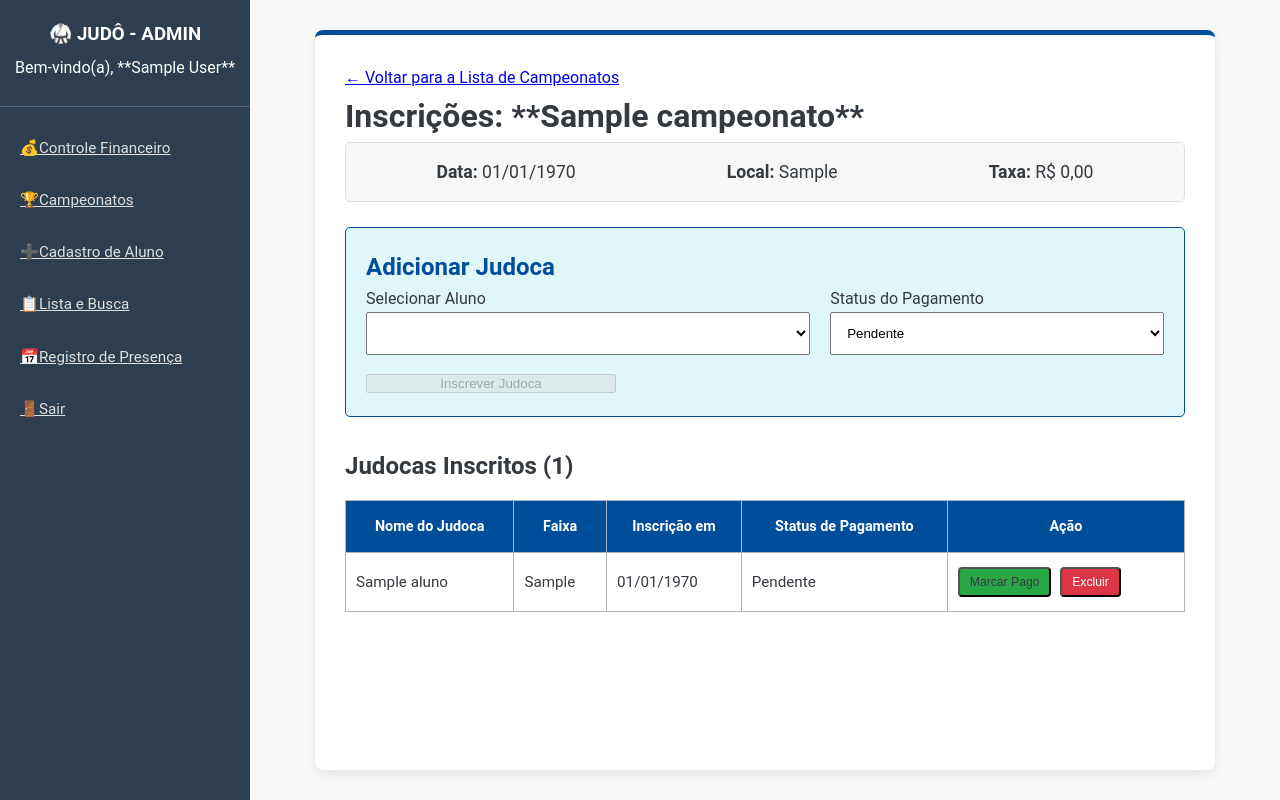
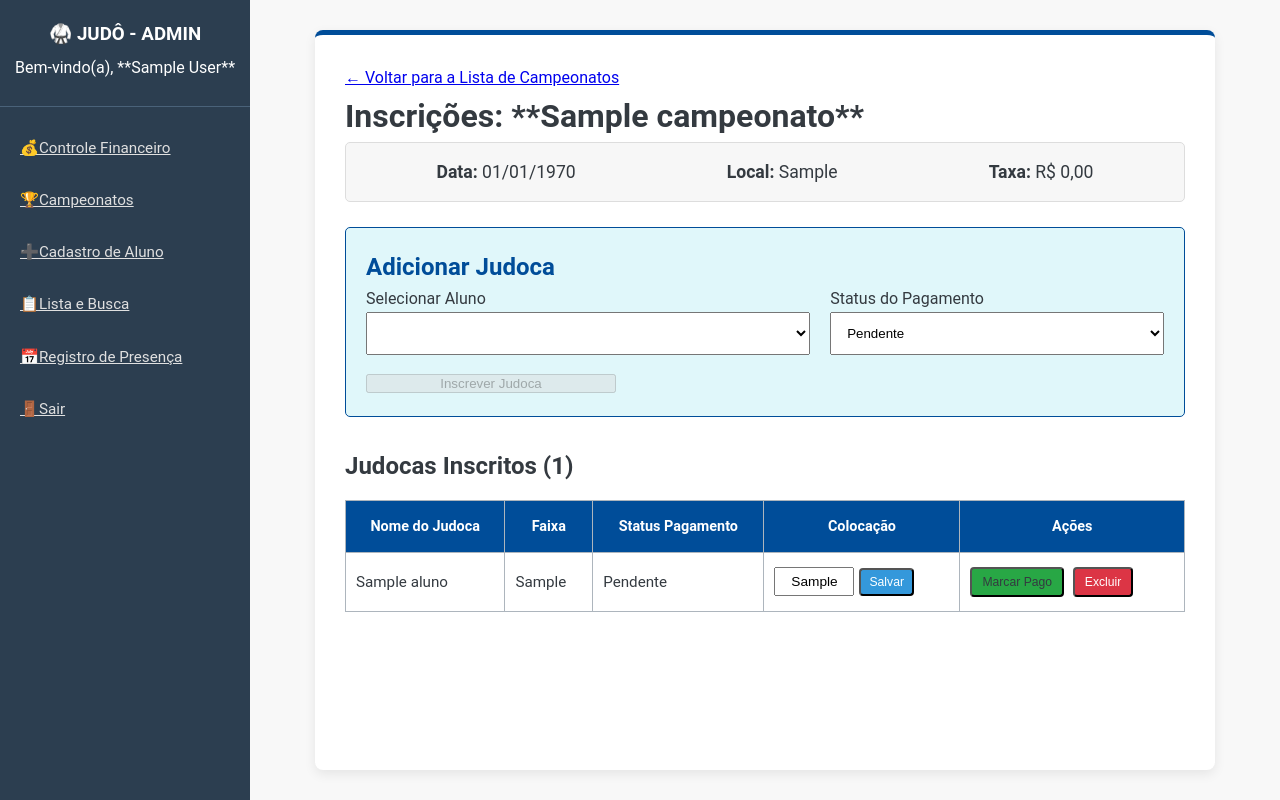
Before and after one commit to juanbalaquente/sistema-judo-academia, a PHP site: page /gerenciar_inscricoes.php?campeonato_id=1 in a window 1280 px wide. Run offline with PHP 8.4, Linux system fonts and the light colour scheme; the visitor is signed in with stand-in values (Sample User, id 1); tables that the repository leaves empty or names only in its code hold one stand-in row (values such as "Sample post").

Commit message:
Oct 8, 2025, 12:34 AM

```diff
--- a/gerenciar_inscricoes.php
+++ b/gerenciar_inscricoes.php
@@ -59,7 +59,7 @@ function updateStatusPagamento($pdo, $inscricao_id, $novo_status) {
     }
 }
 
-// NOVO: Processa Excluir Inscrição
+// Processa Excluir Inscrição
 function deleteInscricao($pdo, $inscricao_id) {
     try {
         $sql = "DELETE FROM inscricoes WHERE id = :id";
@@ -76,6 +76,24 @@ function deleteInscricao($pdo, $inscricao_id) {
     }
 }
 
+// NOVO: Processa a Atualização da Colocação
+function updateColocacao($pdo, $inscricao_id, $colocacao) {
+    try {
+        // Aceita NULL, números ou strings (ex: '1º Lugar', 'Sem Classificação', NULL)
+        $sql = "UPDATE inscricoes SET colocacao = :colocacao WHERE id = :id";
+        $stmt = $pdo->prepare($sql);
+        // Filtra para garantir que o input seja tratado como string, se não for nulo
+        $colocacao_value = !empty($colocacao) ? htmlspecialchars(trim($colocacao)) : NULL;
+        $stmt->bindParam(':colocacao', $colocacao_value);
+        $stmt->bindParam(':id', $inscricao_id);
+        $stmt->execute();
+
+        return '<p class="success">Colocação atualizada!</p>';
+    } catch (Exception $e) {
+        return '<p class="error">Erro ao atualizar colocação: ' . $e->getMessage() . '</p>';
+    }
+}
+
 
 // =================================================================
 // 2. PROCESSAMENTO POST
@@ -89,12 +107,18 @@ if ($_SERVER["REQUEST_METHOD"] == "POST") {
         if ($inscricao_id) {
             $message = updateStatusPagamento($pdo, $inscricao_id, $novo_status);
         }
-    } elseif (isset($_POST['action']) && $_POST['action'] == 'delete_inscricao') { // NOVO: AÇÃO DE EXCLUIR
+    } elseif (isset($_POST['action']) && $_POST['action'] == 'delete_inscricao') {
         $inscricao_id = filter_input(INPUT_POST, 'inscricao_id', FILTER_VALIDATE_INT);
         if ($inscricao_id) {
             $message = deleteInscricao($pdo, $inscricao_id);
         } else {
              $message = '<p class="error">ID de inscrição inválido para exclusão.</p>';
+        }
+    } elseif (isset($_POST['action']) && $_POST['action'] == 'update_colocacao') { // NOVO: AÇÃO DE COLOCAÇÃO
+        $inscricao_id = filter_input(INPUT_POST, 'inscricao_id', FILTER_VALIDATE_INT);
+        $colocacao = filter_input(INPUT_POST, 'colocacao', FILTER_SANITIZE_STRING);
+        if ($inscricao_id) {
+            $message = updateColocacao($pdo, $inscricao_id, $colocacao);
         }
     }
 }
@@ -118,7 +142,7 @@ try {
     $message .= '<p class="error">Erro ao carregar dados do campeonato.</p>';
 }
 
-// B) Busca os Alunos Inscritos (CORRIGIDO: nome e kyu)
+// B) Busca os Alunos Inscritos (AGORA INCLUI colocacao)
 if ($campeonato_id) {
     try {
         $sql = "SELECT
@@ -126,7 +150,8 @@ if ($campeonato_id) {
                     a.nome,
                     a.kyu,
                     i.status_pagamento,
-                    i.data_inscricao
+                    i.data_inscricao,
+                    i.colocacao      /* NOVO: Colocação */
                 FROM inscricoes i
                 JOIN alunos a ON i.aluno_id = a.id
                 WHERE i.campeonato_id = :cid
@@ -142,7 +167,6 @@ if ($campeonato_id) {
         $stmt_disponiveis = $pdo->prepare($sql_disponiveis);
         $stmt_disponiveis->execute([':cid' => $campeonato_id]);
 
-        // Renomeando a chave 'nome' para 'nome_completo'
         $alunos_disponiveis = array_map(function($aluno) {
             return ['id' => $aluno['id'], 'nome_completo' => $aluno['nome']];
         }, $stmt_disponiveis->fetchAll());
@@ -194,6 +218,19 @@ function format_currency($value) {
     .cadastrar-inscricao-box h2 {
         margin-top: 0;
         color: var(--color-primary);
+    }
+
+    .colocacao-form {
+        display: flex;
+        align-items: center;
+        gap: 5px;
+    }
+
+    .colocacao-form input {
+        width: 80px;
+        padding: 5px;
+        text-align: center;
+        font-size: 0.9em;
     }
     </style>
 </head>
@@ -263,9 +300,9 @@ function format_currency($value) {
                         <tr>
                             <th>Nome do Judoca</th>
                             <th>Faixa</th>
-                            <th>Inscrição em</th>
-                            <th>Status de Pagamento</th>
-                            <th>Ação</th>
+                            <th>Status Pagamento</th>
+                            <th>Colocação</th>
+                            <th>Ações</th>
                         </tr>
                     </thead>
                     <tbody>
@@ -273,11 +310,26 @@ function format_currency($value) {
                         <tr>
                             <td><?php echo htmlspecialchars($inscrito['nome']); ?></td>
                             <td><?php echo htmlspecialchars($inscrito['kyu']); ?></td>
-                            <td><?php echo date('d/m/Y', strtotime($inscrito['data_inscricao'])); ?></td>
                             <td
                                 class="<?php echo ($inscrito['status_pagamento'] == 'pago') ? 'status-success' : 'status-danger'; ?>">
                                 <?php echo ucfirst($inscrito['status_pagamento']); ?>
                             </td>
+
+                            <td>
+                                <form method="POST"
+                                    action="gerenciar_inscricoes.php?campeonato_id=<?php echo $campeonato_id; ?>"
+                                    class="colocacao-form">
+                                    <input type="hidden" name="action" value="update_colocacao">
+                                    <input type="hidden" name="inscricao_id"
+                                        value="<?php echo $inscrito['inscricao_id']; ?>">
+                                    <input type="text" name="colocacao"
+                                        value="<?php echo htmlspecialchars($inscrito['colocacao'] ?? ''); ?>"
+                                        placeholder="Ex: 1º ou Bronze">
+                                    <button type="submit" class="btn-acao editar"
+                                        style="background-color: #3498db; color: white; padding: 5px 8px;">Salvar</button>
+                                </form>
+                            </td>
+
                             <td>
                                 <?php if ($inscrito['status_pagamento'] == 'pendente'): ?>
                                 <form method="POST"
@@ -309,7 +361,7 @@ function format_currency($value) {
                                     <input type="hidden" name="inscricao_id"
                                         value="<?php echo $inscrito['inscricao_id']; ?>">
                                     <button type="submit" class="btn-acao excluir"
-                                        onclick="return confirm('Tem certeza que deseja EXCLUIR a inscrição de <?php echo htmlspecialchars($inscrito['nome']); ?> deste campeonato? Esta ação é irreversível.');">
+                                        onclick="return confirm('Tem certeza que deseja EXCLUIR a inscrição de <?php echo htmlspecialchars($inscrito['nome']); ?>?');">
                                         Excluir
                                     </button>
                                 </form>
```
